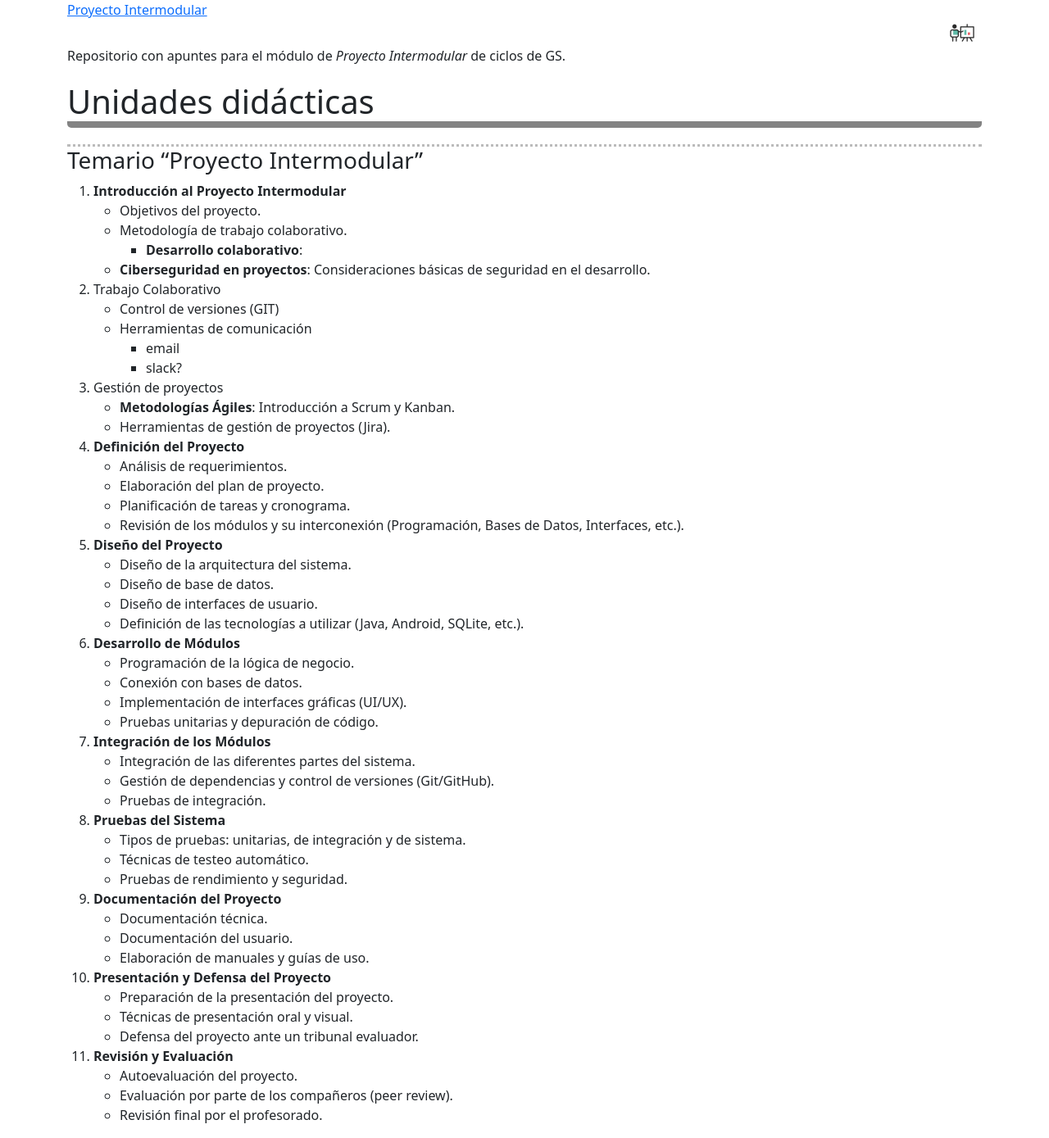
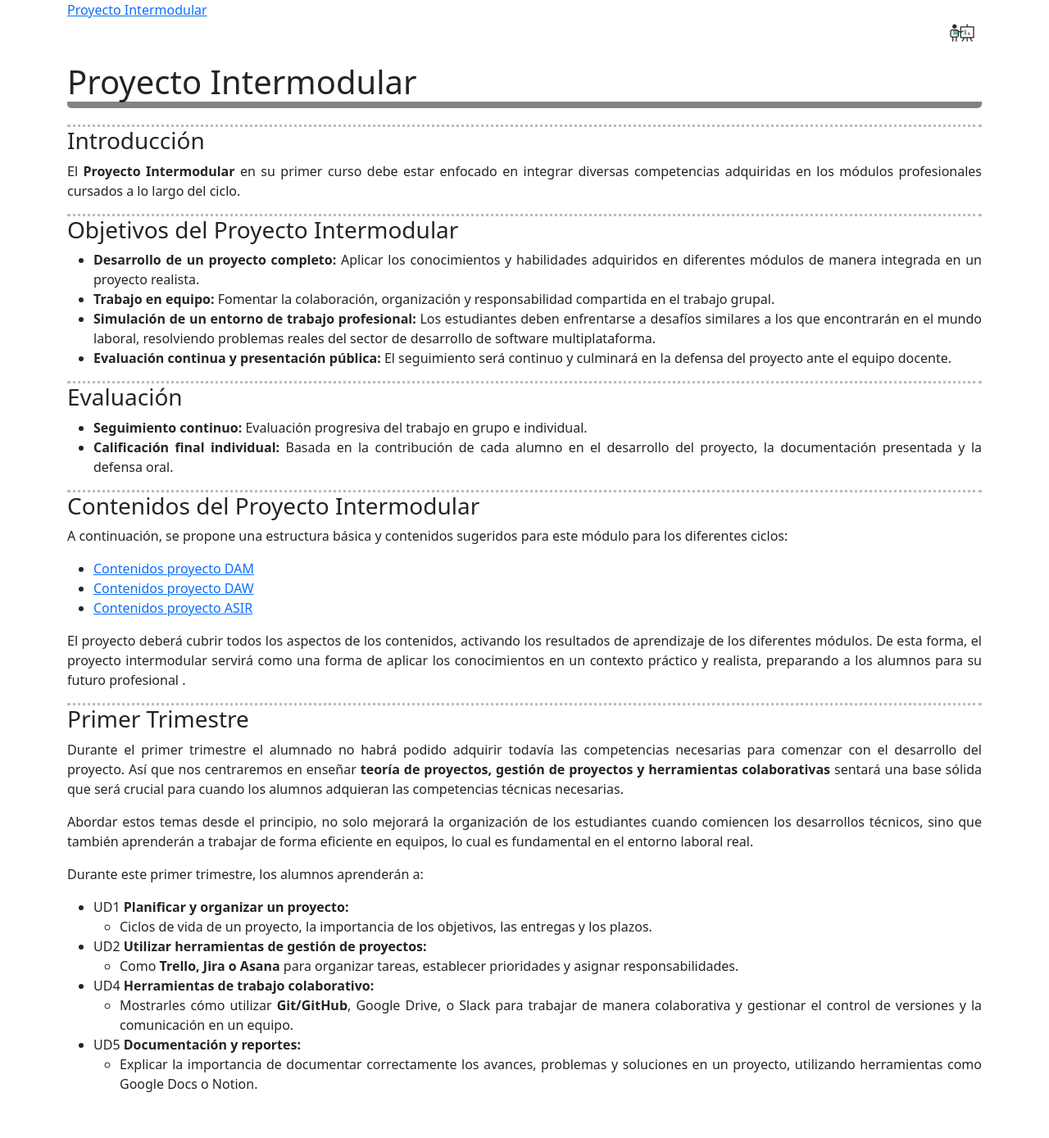
Before and after one commit to fperezIES/proyecto, a Jekyll site: the page built from index.md, in a window 1280 px wide. Shown: the whole page at 82% size. Built offline with Jekyll 4.4.1, drawn with Linux system fonts in a browser that asks for light colours; our own code applies the rules of GitHub Pages for plain Markdown files; after the commit the page ends 1351 px from its top, so only the background shows below that.

Commit message:
Primera aproximación de contenidos

```diff
--- a/index.md
+++ b/index.md
@@ -1,68 +1,44 @@
-Repositorio con apuntes para el módulo de *Proyecto Intermodular* de ciclos de GS.
 
-# Unidades didácticas
+# Proyecto Intermodular
+### Introducción
 
-### Temario "Proyecto Intermodular"
+El **Proyecto Intermodular** en su primer curso debe estar enfocado en integrar diversas competencias adquiridas en los módulos profesionales cursados a lo largo del ciclo.
 
-1. **Introducción al Proyecto Intermodular**
-   - Objetivos del proyecto.
-   - Metodología de trabajo colaborativo.
-     - **Desarrollo colaborativo**:
+### Objetivos del Proyecto Intermodular
 
+- **Desarrollo de un proyecto completo:** Aplicar los conocimientos y habilidades adquiridos en diferentes módulos de manera integrada en un proyecto realista.
+- **Trabajo en equipo:** Fomentar la colaboración, organización y responsabilidad compartida en el trabajo grupal.
+- **Simulación de un entorno de trabajo profesional:** Los estudiantes deben enfrentarse a desafíos similares a los que encontrarán en el mundo laboral, resolviendo problemas reales del sector de desarrollo de software multiplataforma.
+- **Evaluación continua y presentación pública:** El seguimiento será continuo y culminará en la defensa del proyecto ante el equipo docente.
 
-   - **Ciberseguridad en proyectos**: Consideraciones básicas de seguridad en el desarrollo.
+### Evaluación
 
-1. Trabajo Colaborativo
-	- Control de versiones (GIT)
-	- Herramientas de comunicación
-		- email
-		- slack?
+- **Seguimiento continuo:** Evaluación progresiva del trabajo en grupo e individual.
+- **Calificación final individual:** Basada en la contribución de cada alumno en el desarrollo del proyecto, la documentación presentada y la defensa oral.
 
-3. Gestión de proyectos
-	 - **Metodologías Ágiles**: Introducción a Scrum y Kanban.
-	- Herramientas de gestión de proyectos (Jira).
+### Contenidos del Proyecto Intermodular
 
+A continuación, se propone una estructura básica y contenidos sugeridos para este módulo para los diferentes ciclos:
 
+- [Contenidos proyecto DAM](contenidosDAM.md)
+- [Contenidos proyecto DAW](contenidosDAW.md)
+- [Contenidos proyecto ASIR](contenidosASIR.md)
 
-5. **Definición del Proyecto**
-   - Análisis de requerimientos.
-   - Elaboración del plan de proyecto.
-   - Planificación de tareas y cronograma.
-   - Revisión de los módulos y su interconexión (Programación, Bases de Datos, Interfaces, etc.).
+El proyecto deberá cubrir todos los aspectos de los contenidos, activando los resultados de aprendizaje de los diferentes módulos. De esta forma, el proyecto intermodular servirá como una forma de aplicar los conocimientos en un contexto práctico y realista, preparando a los alumnos para su futuro profesional .
 
-6. **Diseño del Proyecto**
-   - Diseño de la arquitectura del sistema.
-   - Diseño de base de datos.
-   - Diseño de interfaces de usuario.
-   - Definición de las tecnologías a utilizar (Java, Android, SQLite, etc.).
+### Primer Trimestre
 
-7. **Desarrollo de Módulos**
-   - Programación de la lógica de negocio.
-   - Conexión con bases de datos.
-   - Implementación de interfaces gráficas (UI/UX).
-   - Pruebas unitarias y depuración de código.
+Durante el primer trimestre el alumnado no habrá podido adquirir todavía las competencias necesarias para comenzar con el desarrollo del proyecto. Así que nos centraremos en enseñar **teoría de proyectos, gestión de proyectos y herramientas colaborativas** sentará una base sólida que será crucial para cuando los alumnos adquieran las competencias técnicas necesarias.
 
-8. **Integración de los Módulos**
-   - Integración de las diferentes partes del sistema.
-   - Gestión de dependencias y control de versiones (Git/GitHub).
-   - Pruebas de integración.
+Abordar estos temas desde el principio, no solo mejorará la organización de los estudiantes cuando comiencen los desarrollos técnicos, sino que también aprenderán a trabajar de forma eficiente en equipos, lo cual es fundamental en el entorno laboral real.
 
-9. **Pruebas del Sistema**
-   - Tipos de pruebas: unitarias, de integración y de sistema.
-   - Técnicas de testeo automático.
-   - Pruebas de rendimiento y seguridad.
+Durante este primer trimestre, los alumnos aprenderán a:
 
-10. **Documentación del Proyecto**
-   - Documentación técnica.
-   - Documentación del usuario.
-   - Elaboración de manuales y guías de uso.
-
-11. **Presentación y Defensa del Proyecto**
-   - Preparación de la presentación del proyecto.
-   - Técnicas de presentación oral y visual.
-   - Defensa del proyecto ante un tribunal evaluador.
-
-12. **Revisión y Evaluación**
-   - Autoevaluación del proyecto.
-   - Evaluación por parte de los compañeros (peer review).
-   - Revisión final por el profesorado.
+- UD1 **Planificar y organizar un proyecto:**
+	- Ciclos de vida de un proyecto, la importancia de los objetivos, las entregas y los plazos.
+- UD2 **Utilizar herramientas de gestión de proyectos:**
+	- Como **Trello, Jira o Asana** para organizar tareas, establecer prioridades y asignar responsabilidades.
+- UD4 **Herramientas de trabajo colaborativo:**
+	- Mostrarles cómo utilizar **Git/GitHub**, Google Drive, o Slack para trabajar de manera colaborativa y gestionar el control de versiones y la comunicación en un equipo.
+- UD5 **Documentación y reportes:**
+	- Explicar la importancia de documentar correctamente los avances, problemas y soluciones en un proyecto, utilizando herramientas como Google Docs o Notion.
```
Also changed, not shown: README copy.md (deleted, +0 -7 lines), UD1/proyectos.md (added, +104 -0 lines), UD1/slides/proyectos.md (added, +4 -0 lines), UD1/slides/proyectos.slides.md (added, +87 -0 lines), contenidosASIR.md (added, +42 -0 lines), contenidosDAM.md (added, +44 -0 lines), contenidosDAW.md (added, +44 -0 lines), README.md.
